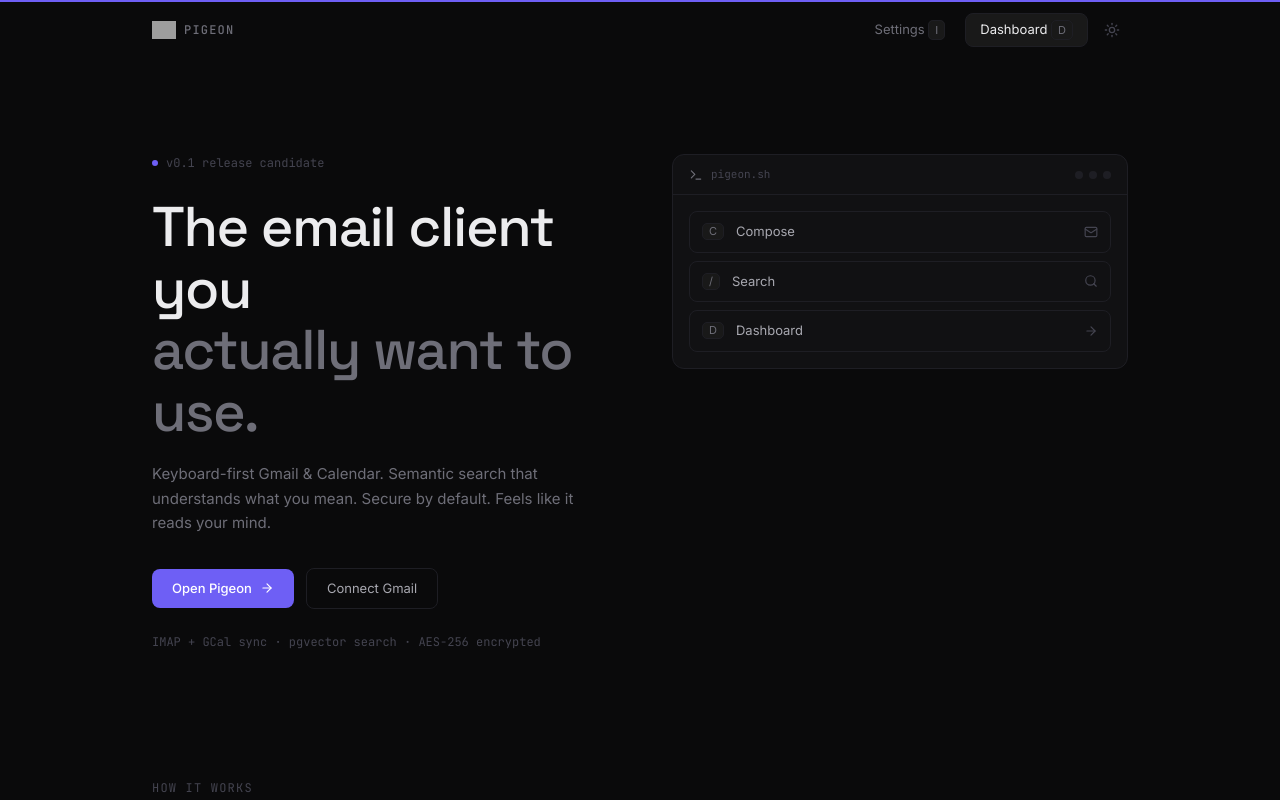
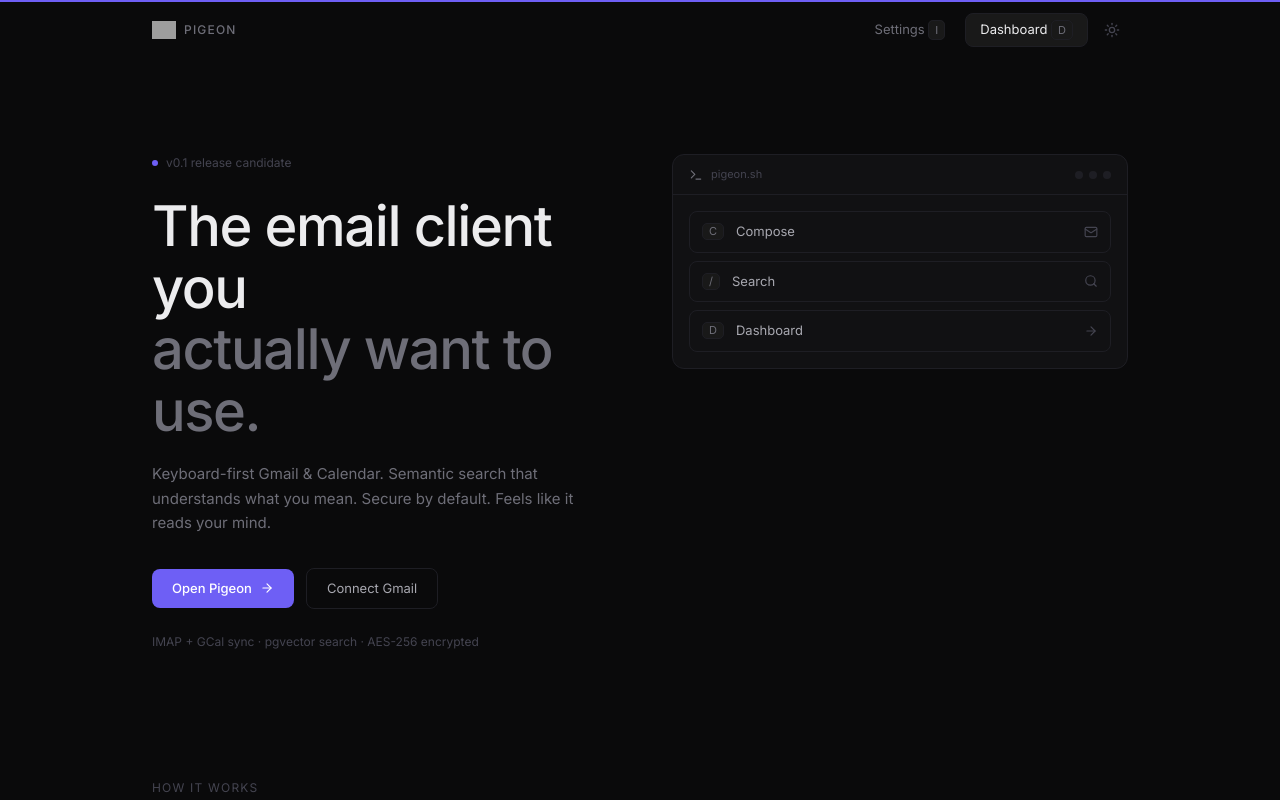
Before and after one commit to NipunMagotra/superhuman, a Next.js app: page / in a window 1280 px wide. Shown: the top 800 px of the page. Built offline with nearby package versions, Linux system fonts and the light colour scheme; grey boxes are pictures that could not be loaded.

Commit message:
style: use exactly 1 font (Inter) for the entire project

```diff
--- a/src/app/globals.css
+++ b/src/app/globals.css
@@ -18,8 +18,8 @@
   --color-text-dim: var(--text-dim);
 
   --font-sans: var(--font-sans), system-ui, -apple-system, sans-serif;
-  --font-display: var(--font-display), sans-serif;
-  --font-mono: var(--font-mono), monospace;
+  --font-display: var(--font-sans), system-ui, -apple-system, sans-serif;
+  --font-mono: var(--font-sans), system-ui, -apple-system, sans-serif;
 }
 
 /* ── Easing (Emil Kowalski spec — custom curves, never built-in) ── */
--- a/src/app/layout.tsx
+++ b/src/app/layout.tsx
@@ -1,20 +1,10 @@
 import type { Metadata } from 'next';
-import { Inter, Space_Grotesk, JetBrains_Mono } from 'next/font/google';
+import { Inter } from 'next/font/google';
 import './globals.css';
 
 const inter = Inter({
   subsets: ['latin'],
   variable: '--font-sans',
-});
-
-const spaceGrotesk = Space_Grotesk({
-  subsets: ['latin'],
-  variable: '--font-display',
-});
-
-const jetbrainsMono = JetBrains_Mono({
-  subsets: ['latin'],
-  variable: '--font-mono',
 });
 
 export const metadata: Metadata = {
@@ -29,7 +19,7 @@
   children: React.ReactNode;
 }) {
   return (
-    <html lang="en" className={`${inter.variable} ${spaceGrotesk.variable} ${jetbrainsMono.variable} h-full antialiased dark`}>
+    <html lang="en" className={`${inter.variable} h-full antialiased dark`}>
       <head>
         <script
           dangerouslySetInnerHTML={{
```
